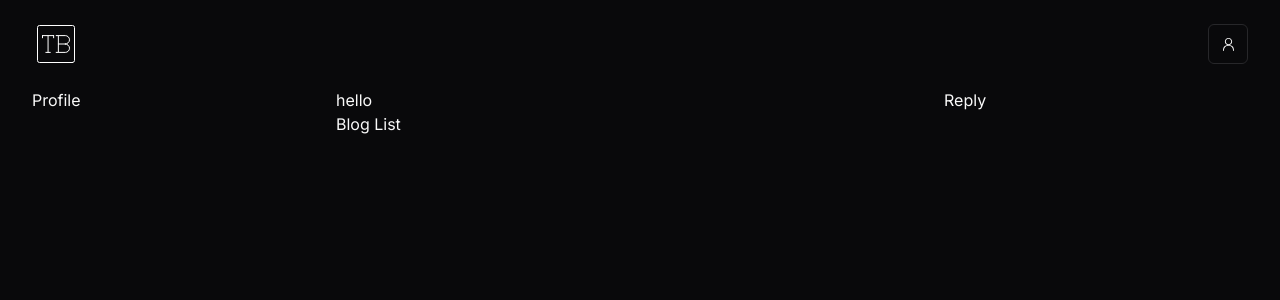
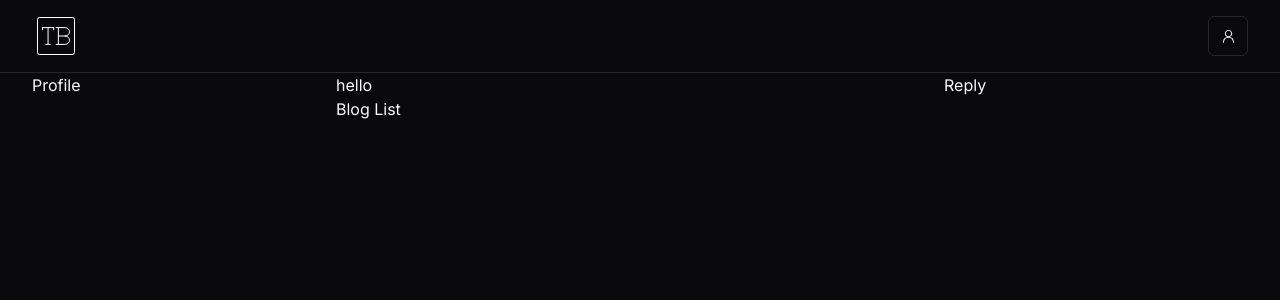
Before and after one commit to StepAsideLiL/tiny-blog, a Next.js app: page / in a window 1280 px wide. Shown: the top 300 px of the page. Built offline with nearby package versions, Linux system fonts and the light colour scheme; no server answers.

Commit message:
add border bottol

```diff
--- a/components/templates/navbar.tsx
+++ b/components/templates/navbar.tsx
@@ -15,7 +15,8 @@ export default function Navbar() {
   const { userId } = auth();
 
   return (
-    <header className="py-5 container flex justify-between items-center">
+    <div className="border-b">
+      <header className="py-3 container flex justify-between items-center">
         <div>
           <Logo variants="link" />
         </div>
@@ -48,5 +49,6 @@ export default function Navbar() {
           )}
         </div>
       </header>
+    </div>
   );
 }
```
Lines whose indentation alone changed are shown as unchanged.
